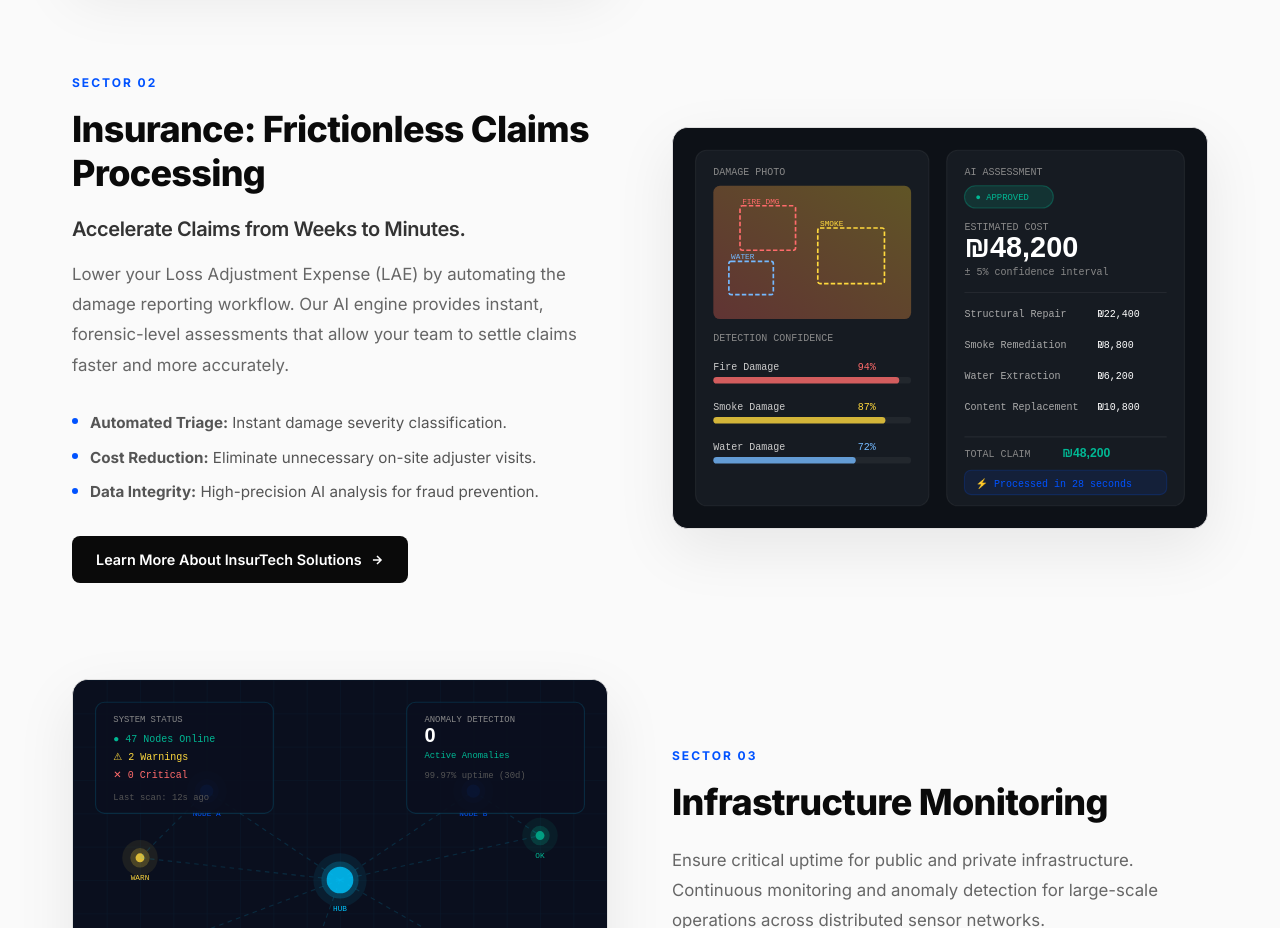
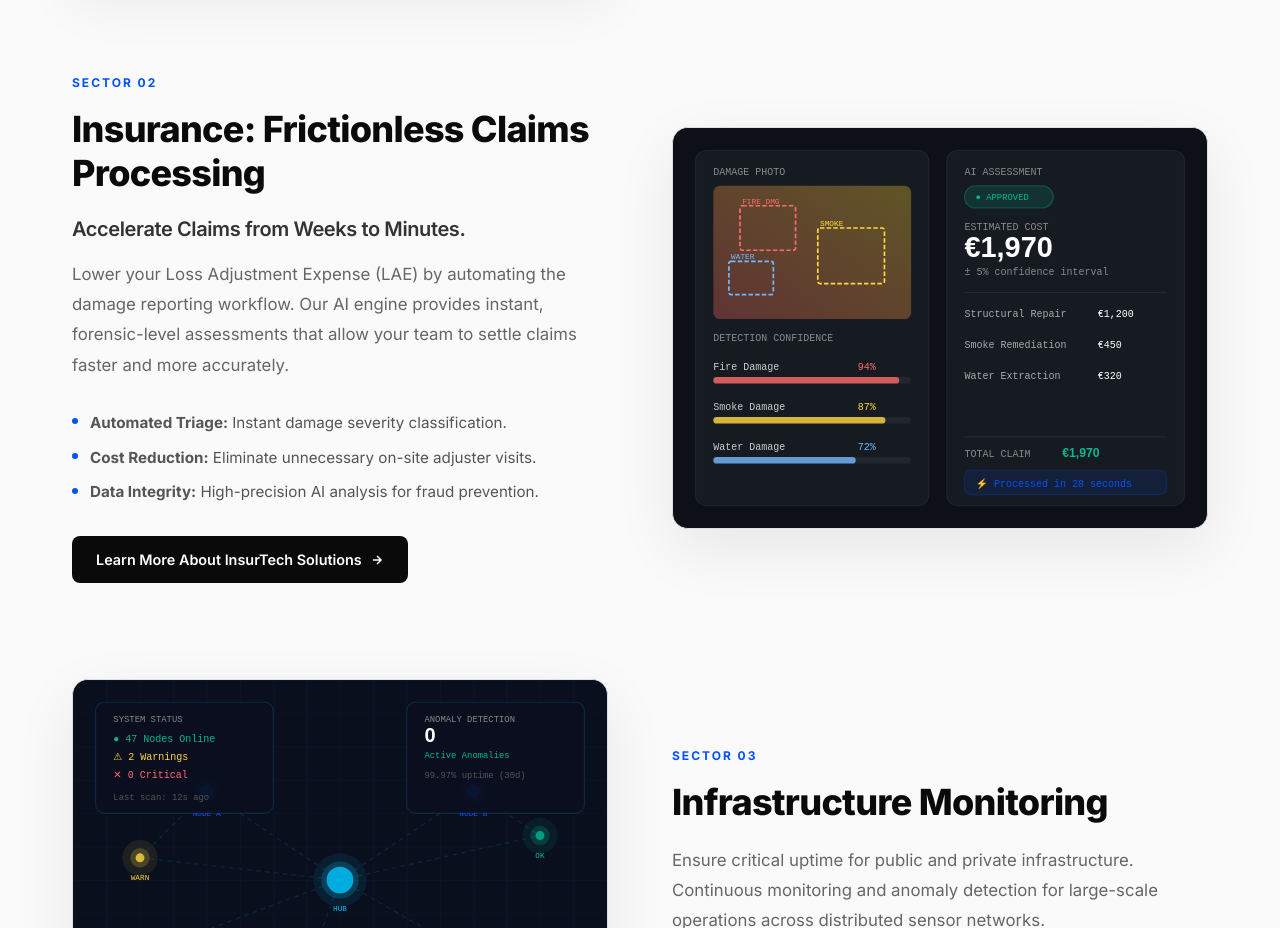
Before and after one commit to MIDOT22/omdan-plus-site, a React (Vite) app: page / in a window 1280 px wide. Shown: the part 3960-4888 px from the top of the page. Built offline with nearby package versions, Linux system fonts and the light colour scheme.

Commit message:
feat: Update insurance dashboard to Euro

```diff
--- a/src/components/B2BModules.tsx
+++ b/src/components/B2BModules.tsx
@@ -114,15 +114,14 @@ const InsuranceIllustration = () => (
         <text x="272" y="65" fill="#00b894" fontSize="8" fontFamily="monospace">● APPROVED</text>
         {/* Cost breakdown */}
         <text x="262" y="92" fill="#888" fontSize="9" fontFamily="monospace">ESTIMATED COST</text>
-        <text x="262" y="116" fill="#fff" fontSize="26" fontWeight="800" fontFamily="sans-serif">₪48,200</text>
+        <text x="262" y="116" fill="#fff" fontSize="26" fontWeight="800" fontFamily="sans-serif">€1,970</text>
         <text x="262" y="132" fill="#888" fontSize="9" fontFamily="monospace">± 5% confidence interval</text>
         {/* Line items */}
         <line x1="262" y1="148" x2="444" y2="148" stroke="rgba(255,255,255,0.06)" strokeWidth="1" />
         {[
-            { label: 'Structural Repair', cost: '₪22,400' },
-            { label: 'Smoke Remediation', cost: '₪8,800' },
-            { label: 'Water Extraction', cost: '₪6,200' },
-            { label: 'Content Replacement', cost: '₪10,800' },
+            { label: 'Structural Repair', cost: '€1,200' },
+            { label: 'Smoke Remediation', cost: '€450' },
+            { label: 'Water Extraction', cost: '€320' },
         ].map((item, i) => (
             <g key={i} transform={`translate(262, ${160 + i * 28})`}>
                 <text fill="#aaa" fontSize="9" fontFamily="monospace" y="10">{item.label}</text>
@@ -131,7 +130,7 @@ const InsuranceIllustration = () => (
         ))}
         <line x1="262" y1="278" x2="444" y2="278" stroke="rgba(255,255,255,0.06)" strokeWidth="1" />
         <text x="262" y="296" fill="#888" fontSize="9" fontFamily="monospace">TOTAL CLAIM</text>
-        <text x="350" y="296" fill="#00b894" fontSize="11" fontWeight="700" fontFamily="sans-serif">₪48,200</text>
+        <text x="350" y="296" fill="#00b894" fontSize="11" fontWeight="700" fontFamily="sans-serif">€1,970</text>
         {/* Process time */}
         <rect x="262" y="308" width="182" height="22" rx="6" fill="rgba(0,82,255,0.1)" stroke="rgba(0,82,255,0.2)" strokeWidth="1" />
         <text x="272" y="323" fill="#0052ff" fontSize="9" fontFamily="monospace">⚡ Processed in 28 seconds</text>
```
